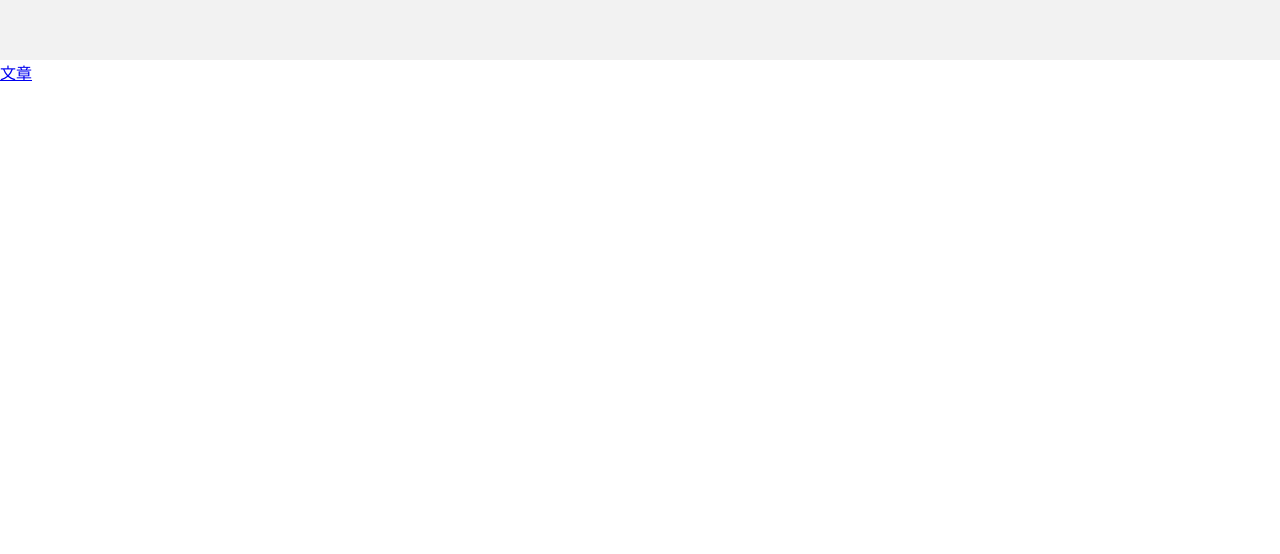
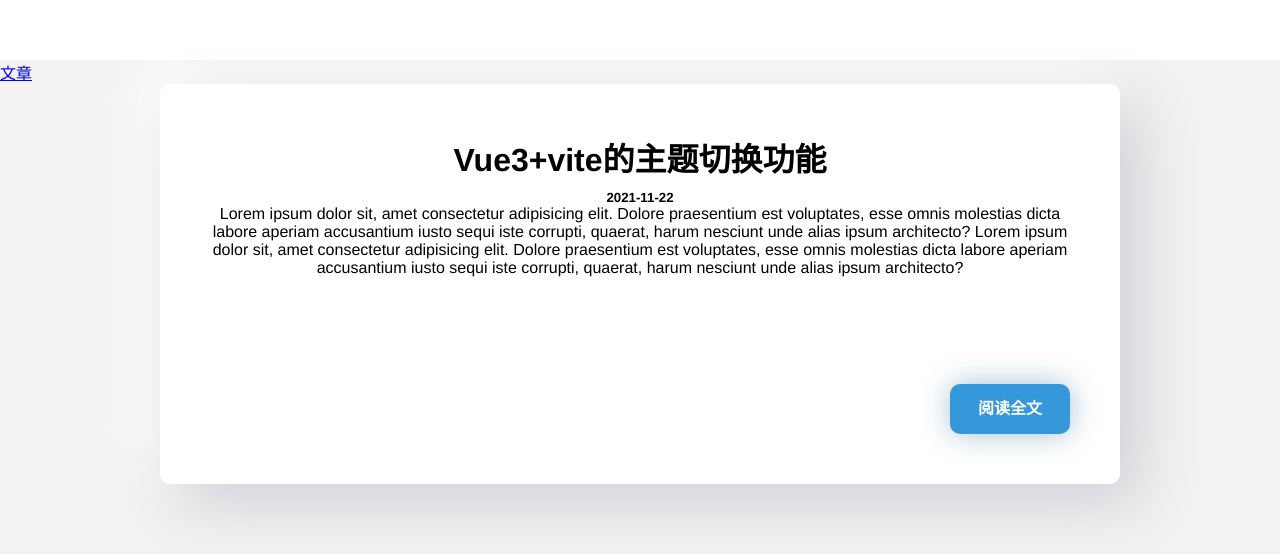
Before and after one commit to Yuban32/YubanBlogWeb, a Vue app: page / in a window 1280 px wide. Shown: the part 740-1294 px from the top of the page. Before the commit the page ends 824 px from the top, so only its background shows below. Built offline with nearby package versions, Linux system fonts and the light colour scheme; what vue3-highlightjs would draw is missing.

Commit message:
'文章卡片和若干组件'

```diff
--- a/src/App.vue
+++ b/src/App.vue
@@ -7,12 +7,14 @@
 </script>
 
 <template>
-  <Nav/>
+  <Nav class="sticky"/>
   <router-view></router-view>
 </template>
 
 <style>
-
+  body{
+    background-color: var(--theme_home_bg_color);
+  }
   *{
     font-family: Avenir, Helvetica, Arial, sans-serif;
     padding: 0;
@@ -24,9 +26,18 @@
   #app {
 
   }
+  .sticky{
+    /* sticky定位 */
+    position: sticky;
+    top: 0;
+    z-index: 99;
+  }
   /* 版心部分 */
   .container{
     width: 75%;
+    height: 100%;
     margin: 0 auto;
+    /* 占位边框,完成开发后需要删除或者注释掉 */
+    /* border: 1px solid blue; */
   }
 </style>
--- /dev/null
+++ b/src/assets/css/Bus.css
@@ -0,0 +1,3 @@
+:root{
+    --article_title_mb:10px;
+}
--- a/src/assets/css/theme.css
+++ b/src/assets/css/theme.css
@@ -1,6 +1,6 @@
 :root {
     /* 白色系主题
-导航栏字体颜色是 #338bff;
+导航栏字体颜色是 #3498DB;
 导航栏背景颜色是 #f2f2f2;
 home背景颜色是 #fff;
 */
@@ -13,5 +13,6 @@
     --theme_home_bg_color:#f2f2f2;
     --theme_nav_bg_color:#fff;
     --global_text_color:#000;
-    --blobal_article_color:'#222222'
+    --blobal_article_color:'#222222';
+    --article_card_box_shadow:20px 20px 60px #ced1d6,-20px -20px 60px #fff;
 }
--- /dev/null
+++ b/src/components/ArticleCard.vue
@@ -0,0 +1,63 @@
+<template>
+    <div id="article-card-wrap">
+        <div class="container">
+            <div class="article-card-content-wrap">
+                <div class="article-cared-title">
+                    <ArticleTitle :title="'Vue3+vite的主题切换功能'" />
+                    <h5 class="date">2021-11-22</h5>
+                </div>
+                <div class="article-card-content">
+                    Lorem ipsum dolor sit, amet consectetur adipisicing elit. Dolore praesentium est voluptates, esse
+                    omnis molestias dicta labore aperiam accusantium iusto sequi iste corrupti, quaerat, harum nesciunt
+                    unde alias ipsum architecto?
+                    Lorem ipsum dolor sit, amet consectetur adipisicing elit. Dolore praesentium est voluptates, esse
+                    omnis molestias dicta labore aperiam accusantium iusto sequi iste corrupti, quaerat, harum nesciunt
+                    unde alias ipsum architecto?
+                </div>
+                <div class="more-btn">
+                    阅读全文
+                </div>
+            </div>
+        </div>
+    </div>
+</template>
+<script setup>
+import ArticleTitle from './ArticleTitle.vue';
+
+</script>
+<style>
+    #article-card-wrap{
+        /* 占位外边距 */
+        margin-bottom: 500px;
+        height: 400px;
+        /* border: 1px solid red; */
+        text-align: center;
+    }
+    /* 卡片内容部分 */
+    .article-card-content-wrap{
+        /* 为了不让子元素溢出 */
+        box-sizing: border-box;
+        height: 100%;
+        padding: 50px;
+        border-radius: 10px;
+        /* border: 1px solid red; */
+        position:relative;
+        background-color:#fff;
+        box-shadow: var(--article_card_box_shadow);
+    }
+    /* 阅读全文按钮 */
+    .more-btn{
+        width: 120px;
+        height: 50px;
+        line-height: 50px;
+        border-radius: 10px;
+        background-color:#3498DB;
+        box-shadow: 0px 0px 30px rgba(1, 81, 128, 0.35);
+        color:#fff;
+        font-weight: 900;
+        cursor: pointer;
+        position: absolute;
+        right: 50px;
+        bottom: 50px;
+    }
+</style>
--- /dev/null
+++ b/src/components/ArticleTitle.vue
@@ -0,0 +1,17 @@
+<template>
+    <div id="article-title-wrap">
+        <h1>{{title}}</h1>
+    </div>
+</template>
+
+<script setup>
+    defineProps({
+        title:String
+    })
+</script>
+
+<style>
+    #article-title-wrap{
+        margin-bottom: 10px;
+    }
+</style>
--- a/src/components/theme_toggle.vue
+++ b/src/components/ThemeToggle.vue
@@ -49,7 +49,6 @@
             toggle() {
                 const root = document.documentElement;
                 if (this.state == 'white') {
-                    console.log('dark');
                     // dark
                     var dark = {
                         navTextColor: '#f5f6f7',
@@ -65,13 +64,10 @@
                     root.style.setProperty('--theme_nav_bg_color', dark.themeNavBgColor)
                     root.style.setProperty('--global_text_color', dark.globalTextColor)
                     root.style.setProperty('--blobal_article_color', dark.globalArticleColor)
-                    console.log(dark);
                     localStorage.setItem('theme', JSON.stringify(dark))
                     localStorage.setItem('sliderBarState', 'dark')
                     localStorage.setItem('sliderBar', this.right)
                 } else if (this.state == 'dark') {
-                    console.log('white');
-
                     // white
                     var white = {
                         navTextColor: '#3498DB',
@@ -80,7 +76,6 @@
                         globalTextColor: '#000',
                         globalArticleColor:'#222222'
                     }
-                    console.log(white);
                     this.right = '0px';
                     this.state = 'white'
                     root.style.setProperty('--nav_text_color', white.navTextColor)
@@ -104,7 +99,6 @@
                 globalTextColor: '#000',
                 globalArticleColor:'#222222'
             }
-            console.log(that.state);
             const root = document.documentElement;
             if (localStorage.getItem('theme') != null) {
                 let themes = JSON.parse(localStorage.getItem('theme'))
--- a/src/components/nav.vue
+++ b/src/components/nav.vue
@@ -27,7 +27,7 @@
 </template>
 
 <script setup>
-    import ThemeToggle from '../components/theme_toggle.vue';
+    import ThemeToggle from '../components/ThemeToggle.vue';
 </script>
 
 <style scoped>
--- a/src/main.js
+++ b/src/main.js
@@ -31,3 +31,6 @@
 
 // 全局引入主题配色样式文件
 import './assets/css/theme.css'
+
+// 引入全局样式变量
+import './assets/css/Bus.css'
--- a/src/views/article.vue
+++ b/src/views/article.vue
@@ -3,7 +3,7 @@
         <div class="container container-wrap">
             <div class="article-content-wrap">
                 <div class="article-title">
-                    <h1>Vue3+vite的主题切换功能</h1>
+                    <ArticleTitle :title="'Vue3+vite的主题切换功能'"/>
                 </div>
                 <article class="article-content">
                     Lorem ipsum dolor sit amet consectetur adipisicing elit. Quae blanditiis, eligendi velit minima
@@ -15,7 +15,8 @@
                     officiis esse, animi obcaecati quia architecto possimus laborum, maiores aspernatur, atque
                     reprehenderit
                     dicta nostrum. Deleniti eaque quis illo cupiditate dolores inventore labore nesciunt sequi nisi!
-                    <pre v-highlightjs><code class="javascript">
+                    <pre
+                        v-highlightjs><code class="javascript">
                         const s = new Date().toString()
                         const s = new Date().toString()const s = new Date().toString()const s = new Date().toString()</code></pre>
                 </article>
@@ -37,27 +38,31 @@
     </div>
 </template>
 
+<script setup>
+    import ArticleTitle from '../components/ArticleTitle.vue';
+</script>
 <script>
+    export default {
+        data() {
+            return {
 
-export default{
-    data(){
-        return{
-
+            }
         }
     }
-}
 </script>
 
 <style>
-    code{
+    code {
         border-radius: 5px;
     }
-    .article-subtitle-bg{
+
+    .article-subtitle-bg {
         position: relative;
         text-align: center;
         z-index: 1;
     }
-    .article-subtitle-bg::after{
+
+    .article-subtitle-bg::after {
         content: '';
         width: 95%;
         position: absolute;
@@ -69,10 +74,12 @@
         margin: 0 auto;
         border-top: 2px solid #3498DB;
     }
-    .article-subtitle-bg span{
+
+    .article-subtitle-bg span {
         background: var(--theme_home_bg_color);
         padding: 0 15px;
     }
+
     #article-wrap {
         width: 100%;
         height: 100vh;
--- a/src/views/home.vue
+++ b/src/views/home.vue
@@ -8,10 +8,12 @@
             </div>
         </div>
         <router-link to="/article">文章</router-link>
-
+        <ArticleCard />
     </div>
 </template>
-
+<script setup>
+    import ArticleCard from '../components/ArticleCard.vue';
+</script>
 <script>
     export default{
         name:'home',
@@ -35,7 +37,7 @@
         display: flex;
         justify-content: center;
         align-items: center;
-        background-color: var(--theme_home_bg_color);
+        background-color: var(--theme_nav_bg_color);
     }
 
 </style>
```
